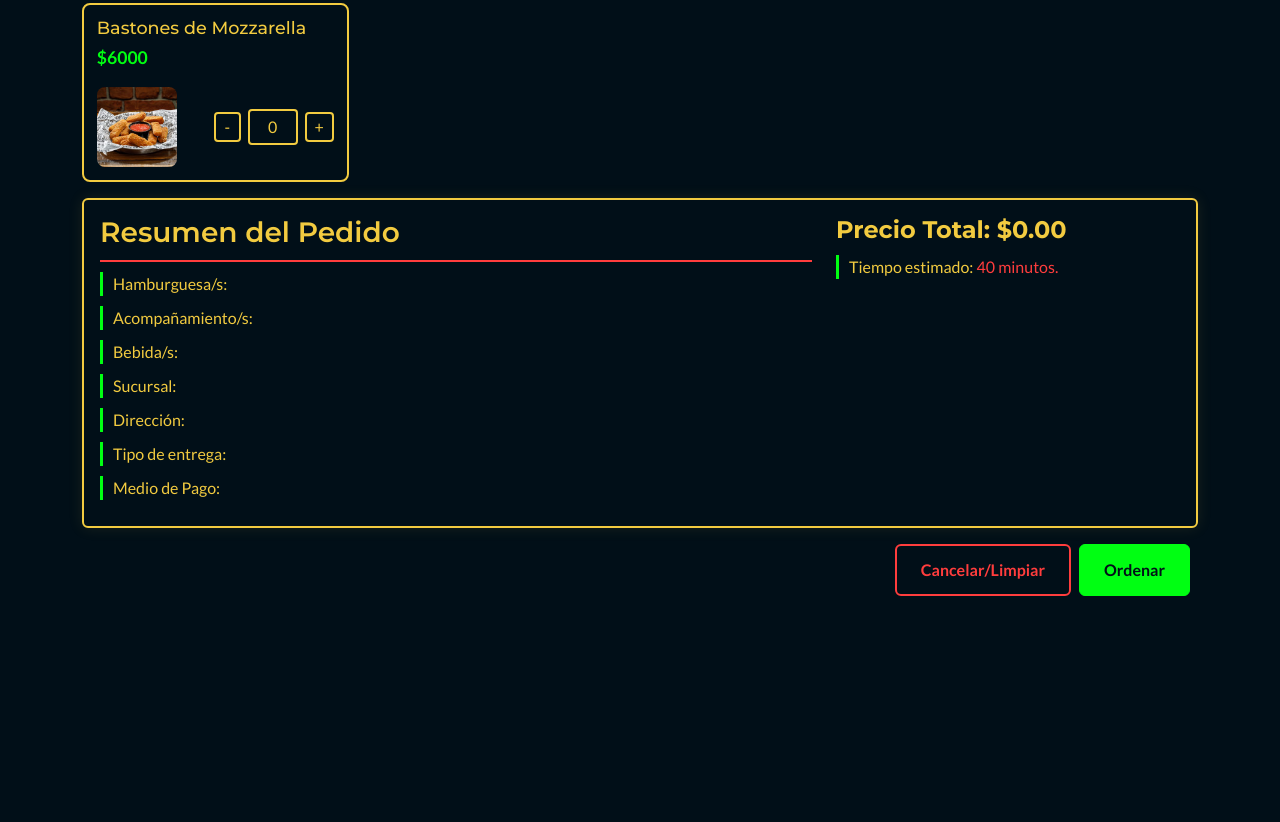
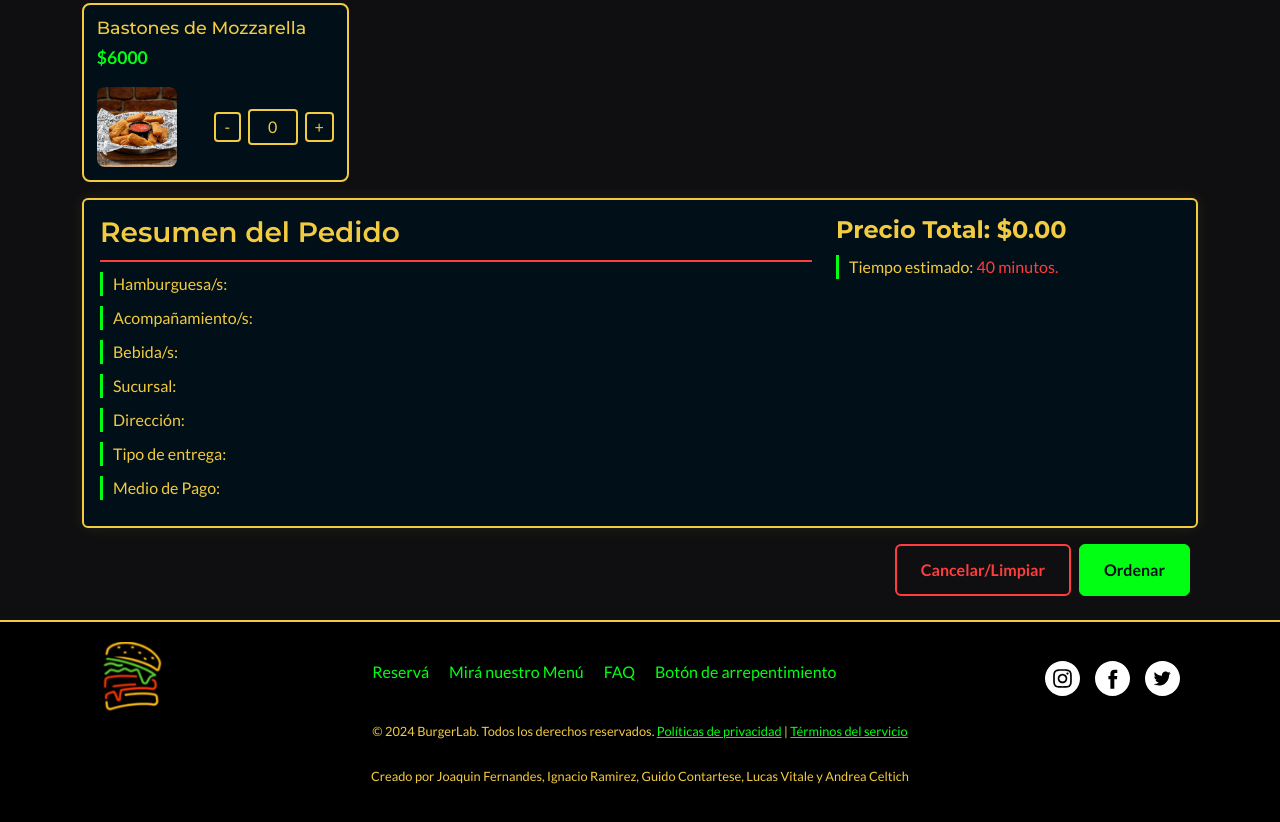
Before and after one commit to Jokkko/P2_TPI_DDW, a plain HTML site: page ordena_pedido.html in a window 1280 px wide. Shown: the part 1612-2434 px from the top of the page. Before the commit the page ends 2232 px from the top, so only its background shows below. Drawn offline with nearby package versions, Linux system fonts and the light colour scheme.

Commit message:
Fixes varios

```diff
--- a/index.html
+++ b/index.html
@@ -12,8 +12,8 @@
       href="https://fonts.googleapis.com/css2?family=Lato:wght@400;700&family=Montserrat:wght@400;700&display=swap"
       rel="stylesheet"
     />
+    <link rel="stylesheet" href="css/home.css" />
     <link rel="stylesheet" href="css/global.css" />
-    <link rel="stylesheet" href="css/home.css" />
   </head>
   <body>
     <header>
--- a/js/footer.js
+++ b/js/footer.js
@@ -3,10 +3,10 @@ function renderFooter() {
        <div class="footer-first-row">
         <img src="./img/logo-chico.png" alt="Logo" style="height: 70px" />
         <div class="footer-links">
-          <a href="../ordena_pedido.html">Reserva</a>
-          <a href="../menu.html">Mira nuestro Menu</a>
+          <a href="../ordena_pedido.html">Reservá</a>
+          <a href="../menu.html">Mirá nuestro Menú</a>
           <a href="../faq.html">FAQ</a>
-          <a href="#">Boton de arrepentimiento</a>
+          <a href="#">Botón de arrepentimiento</a>
         </div>
         <div class="footer-social">
           <a href="https://www.instagram.com"><img style="height: 35px;" src="svg/Instagram_white.svg" alt="Instagram"></a>
@@ -17,8 +17,8 @@ function renderFooter() {
 
       <p class="footer-copy">
         © 2024 BurgerLab. Todos los derechos reservados.
-        <a href="#">Politicas de privacidad</a> |
-        <a href="#">Terminos del servicio</a>
+        <a href="#">Políticas de privacidad</a> |
+        <a href="#">Términos del servicio</a>
       </p>
       <p class="footer-copy">
         Creado por <span class="span-creadores">Joaquin Fernandes, Ignacio Ramirez, Guido Contartese, Lucas Vitale y Andrea Celtich </span>
--- a/ordena_pedido.html
+++ b/ordena_pedido.html
@@ -6,8 +6,8 @@
   <title>Ordena tu pedido</title>
   <link href="https://fonts.googleapis.com/css2?family=Montserrat:wght@400;500;600;700&family=Lato:wght@400;700&display=swap" rel="stylesheet">
   <link href="https://cdn.jsdelivr.net/npm/bootstrap@5.3.3/dist/css/bootstrap.min.css" rel="stylesheet">
+  <link rel="stylesheet" href="css/ordena_pedido.css">
   <link rel="stylesheet" href="css/global.css">
-  <link rel="stylesheet" href="css/ordena_pedido.css">
 </head>
 <body>
   <header>
@@ -321,7 +321,7 @@
       </form>
     </div>
   </main>
-  <footer>
+  <footer id="footer">
     <!-- Footer content -->
   </footer>
   <script src="https://cdn.jsdelivr.net/npm/@popperjs/core@2.11.8/dist/umd/popper.min.js"></script>
```
Also changed, not shown: sucursales.html (+2 -9 lines).
